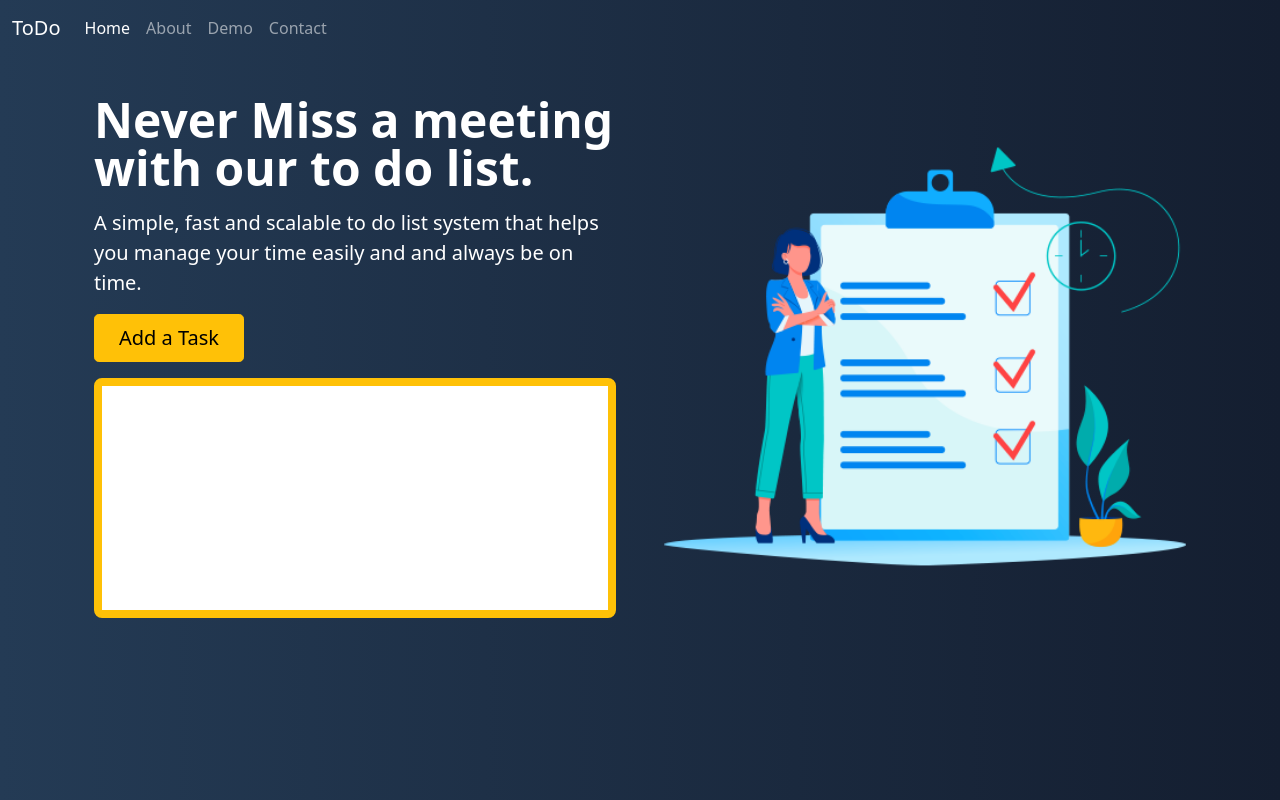
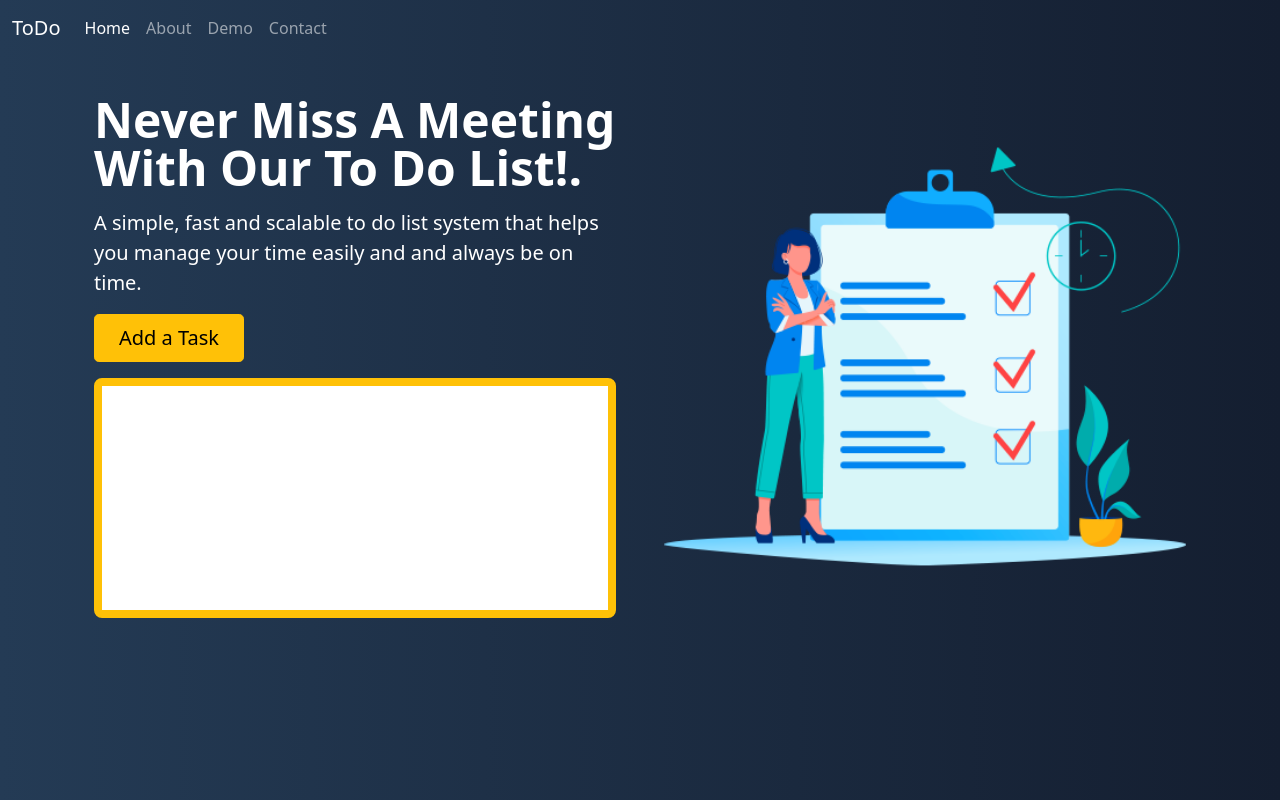
Before and after one commit to codervishwa/FirstProject, a plain HTML site: page index.html in a window 1280 px wide. Drawn offline with nearby package versions, Linux system fonts and the light colour scheme.

Commit message:
Fixed some typos

```diff
--- a/index.html
+++ b/index.html
@@ -1,7 +1,7 @@
 <!DOCTYPE html>
 <html lang="en">
   <head>
-    <title>First Project</title>
+    <title>First Project V2</title>
     <!-- Required meta tags -->
     <meta charset="utf-8" />
     <meta
@@ -71,7 +71,7 @@
           </div>
           <div class="col-lg-6">
             <h1 class="display-5 fw-bold lh-1 mb-3">
-              Never Miss a meeting with our to do list.
+              Never Miss A Meeting With Our To Do List!.
             </h1>
             <p class="lead">
               A simple, fast and scalable to do list system that helps you
```
